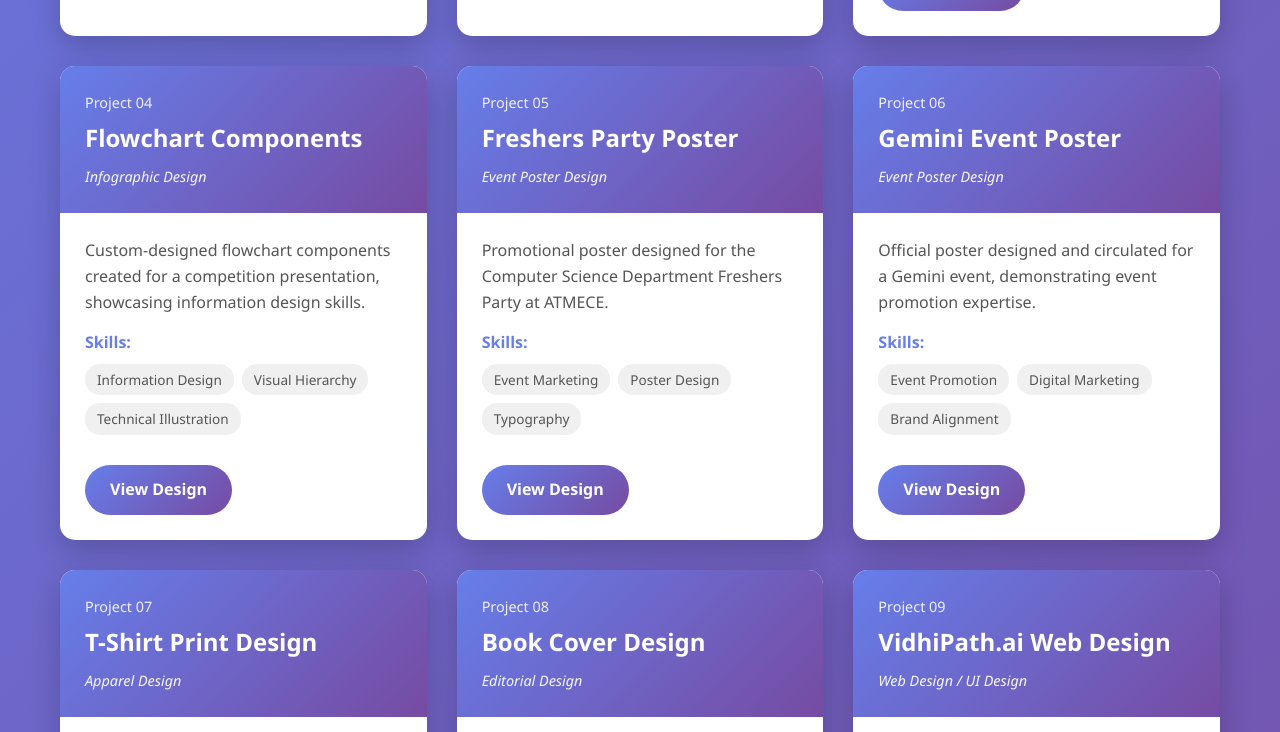
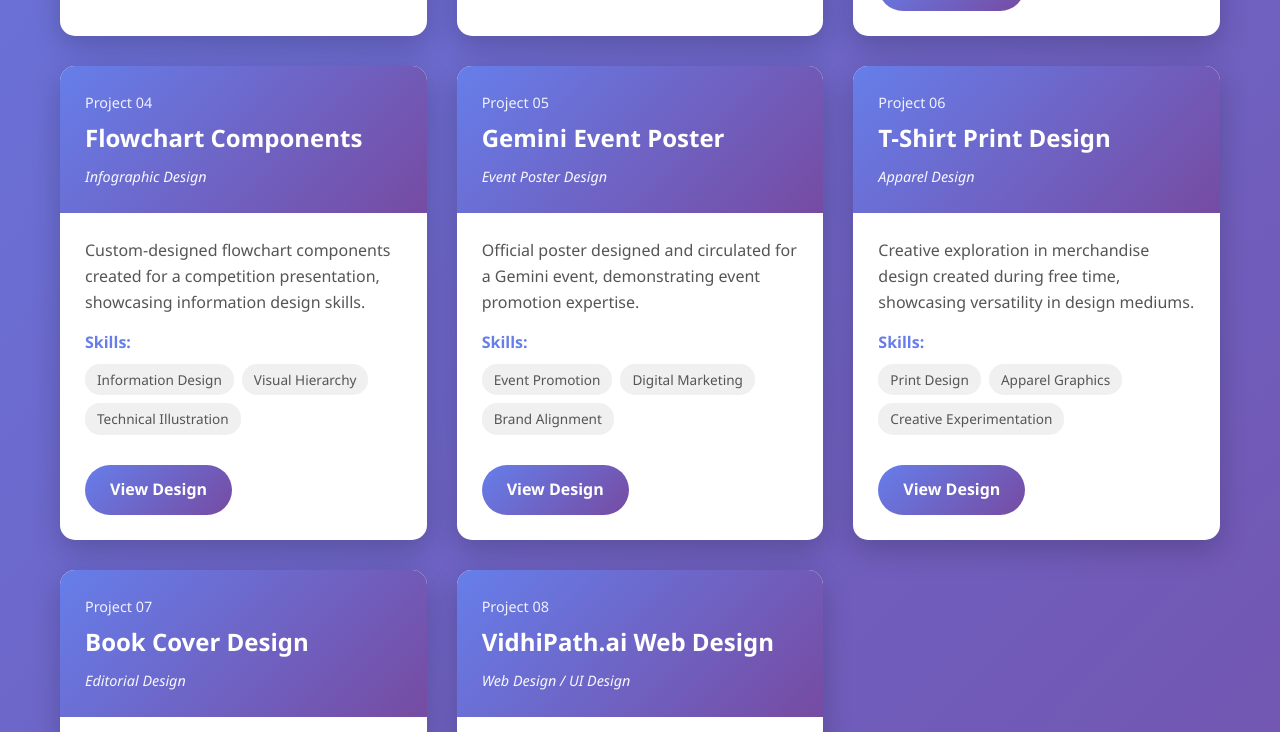
Before and after one commit to the-lakshh/MyDesignPortfolio, a plain HTML site: page index.html in a window 1280 px wide. Shown: the part 1068-1800 px from the top of the page. Drawn offline with Linux system fonts and the light colour scheme.

Commit message:
updated commit

```diff
--- a/index.html
+++ b/index.html
@@ -312,33 +312,13 @@
                             <span class="skill-tag">Technical Illustration</span>
                         </div>
                     </div>
-                    <a href="https://www.canva.com/design/DAG6XYS9ts/gjGxjQzPuI3b3noANgyr1w/edit" class="view-btn" target="_blank">View Design</a>
+                    <a href="https://www.canva.com/design/DAG6XY-S9ts/gjGxjQzPuI3b3noANgyr1w/edit?utm_content=DAG6XY-S9ts&utm_campaign=designshare&utm_medium=link2&utm_source=sharebutton" class="view-btn" target="_blank">View Design</a>
                 </div>
             </div>
 
             <div class="project-card">
                 <div class="project-header">
                     <div class="project-number">Project 05</div>
-                    <div class="project-title">Freshers Party Poster</div>
-                    <div class="project-type">Event Poster Design</div>
-                </div>
-                <div class="project-body">
-                    <p class="project-context">Promotional poster designed for the Computer Science Department Freshers Party at ATMECE.</p>
-                    <div class="skills">
-                        <div class="skills-label">Skills:</div>
-                        <div class="skill-tags">
-                            <span class="skill-tag">Event Marketing</span>
-                            <span class="skill-tag">Poster Design</span>
-                            <span class="skill-tag">Typography</span>
-                        </div>
-                    </div>
-                    <a href="https://www.canva.com/design/DAG6vDXPx5o/wkLWWw6TA7ldZHB9t_K9_g/edit" class="view-btn" target="_blank">View Design</a>
-                </div>
-            </div>
-
-            <div class="project-card">
-                <div class="project-header">
-                    <div class="project-number">Project 06</div>
                     <div class="project-title">Gemini Event Poster</div>
                     <div class="project-type">Event Poster Design</div>
                 </div>
@@ -358,7 +338,7 @@
 
             <div class="project-card">
                 <div class="project-header">
-                    <div class="project-number">Project 07</div>
+                    <div class="project-number">Project 06</div>
                     <div class="project-title">T-Shirt Print Design</div>
                     <div class="project-type">Apparel Design</div>
                 </div>
@@ -378,7 +358,7 @@
 
             <div class="project-card">
                 <div class="project-header">
-                    <div class="project-number">Project 08</div>
+                    <div class="project-number">Project 07</div>
                     <div class="project-title">Book Cover Design</div>
                     <div class="project-type">Editorial Design</div>
                 </div>
@@ -398,7 +378,7 @@
 
             <div class="project-card">
                 <div class="project-header">
-                    <div class="project-number">Project 09</div>
+                    <div class="project-number">Project 08</div>
                     <div class="project-title">VidhiPath.ai Web Design</div>
                     <div class="project-type">Web Design / UI Design</div>
                 </div>
@@ -433,7 +413,7 @@
         </div>
 
         <footer>
-            <p><strong>Total Projects:</strong> 9 designs across multiple categories</p>
+            <p><strong>Total Projects:</strong> 8 designs across multiple categories</p>
             <p><strong>Design Tools:</strong> Canva & Figma</p>
         </footer>
     </div>
```
